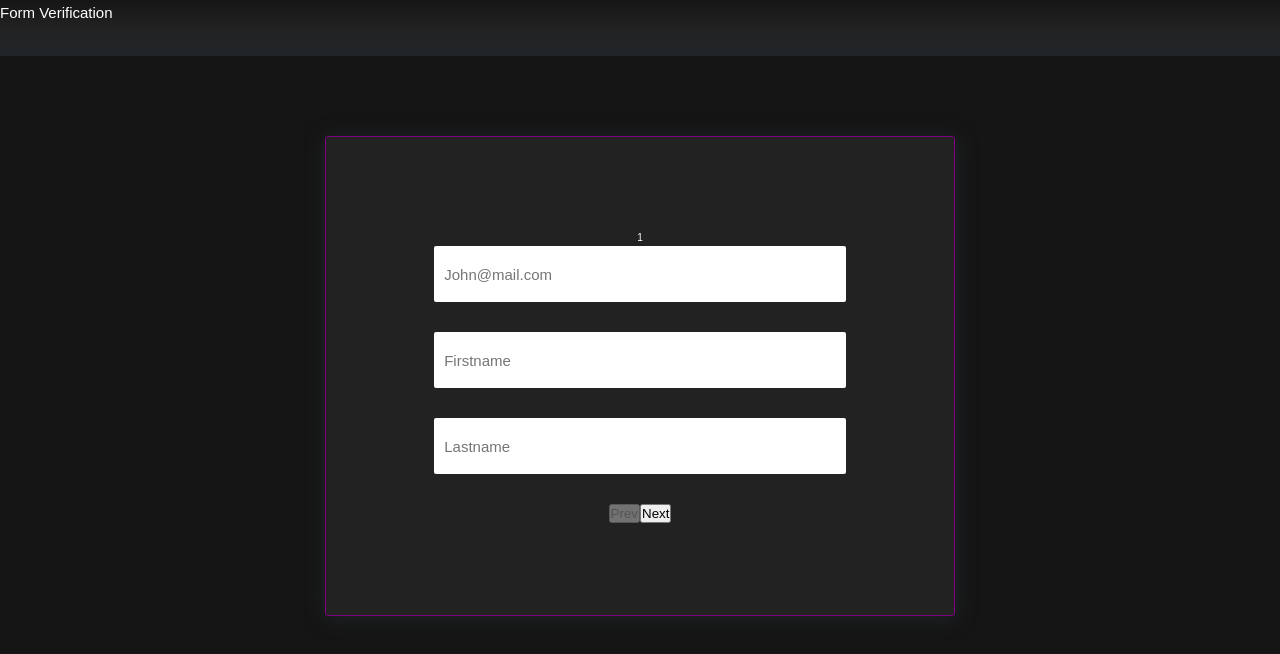
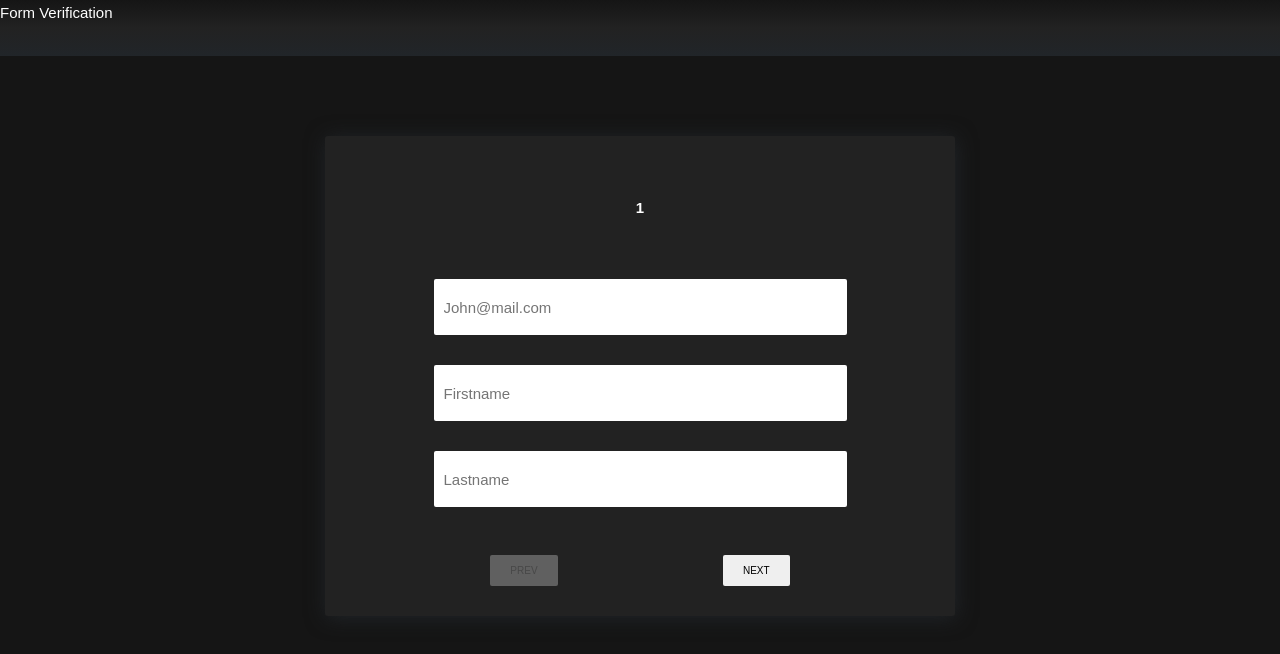
Before and after one commit to Haroonabdulrazaq/form-verification-fe, a React (Create React App) app: page / in a window 1280 px wide. Shown: the top 654 px of the page. Built offline with nearby package versions, Linux system fonts and the light colour scheme; a web font is replaced by a local one.

Commit message:
Add form design

```diff
--- a/src/component/Form.js
+++ b/src/component/Form.js
@@ -11,6 +11,9 @@ const Form = () => {
   }
   const handlePrev = ()=>{
     setPages(pages - 1)
+  }
+  const handleSubmit = ()=>{
+    console.log('Submitting ');
   }
   return (
     <div className='form-wrapper'>
@@ -31,9 +34,12 @@ const Form = () => {
             </div>
           }
         </div>
-        <div className='footer'>
-          <button className='prev' disabled={pages===0} onClick={handlePrev}>Prev</button>
-          <button className='next' disabled={pages===1} onClick={handleNext}>Next</button>
+        <div className='buttons'>
+          <div className='ctrl-btn'>
+            <button className='btn prev' disabled={pages===0} onClick={handlePrev}>Prev</button>
+            <button className='btn next' disabled={pages===1} onClick={handleNext}>Next</button>
+          </div>
+          {pages===1 && <button className='btn submit-btn' onClick={handleSubmit}>Submit</button> }
         </div>
       </div>
     </div>
--- a/src/component/form.scss
+++ b/src/component/form.scss
@@ -3,28 +3,34 @@
 
 
 .form-wrapper {
-  // border: 1px solid chartreuse;
   min-height: 80vh;
   padding: 1rem;
 
-
   .form {
-    border: 1px solid purple;
+    // border: 1px solid purple;
+    position: relative;
     background: $dark;
     min-height: 60vh;
     width: 80%;
     margin: 7rem auto;
     padding: 2rem;
+    padding-top: 0;
     border-radius: 0.3rem;
     box-shadow: 0.1rem 0.2rem 2rem $alt-dark;
 
     display: flex;
     flex-direction: column;
-    justify-content: center;
+    justify-content: space-evenly;
     align-items: center;
 
     @include responsive(tab) {
       width: 50%;
+    }
+
+    .header {
+      border-radius: 50%;
+      font-size: 1.5rem;
+      font-weight: 700;
     }
 
     .content {
@@ -57,4 +63,34 @@
       }
     }
   }
+
+  .buttons {
+    position: absolute;
+    bottom: 2rem;
+    width: 100%;
+
+    display: flex;
+    flex-direction: column;
+    justify-content: space-evenly;
+    align-items: center;
+
+    .ctrl-btn {
+      width: 100%;
+      padding: 1rem 0;
+      display: flex;
+      flex-direction: row;
+      justify-content: space-evenly;
+    }
+
+    .btn {
+      padding: 1rem 2rem;
+      border: none;
+      font-size: 1rem;
+      text-transform: uppercase;
+      border-radius: 0.2rem
+    }
+    .btn:hover {
+      cursor: pointer;
+    }
+  }
 }
```
